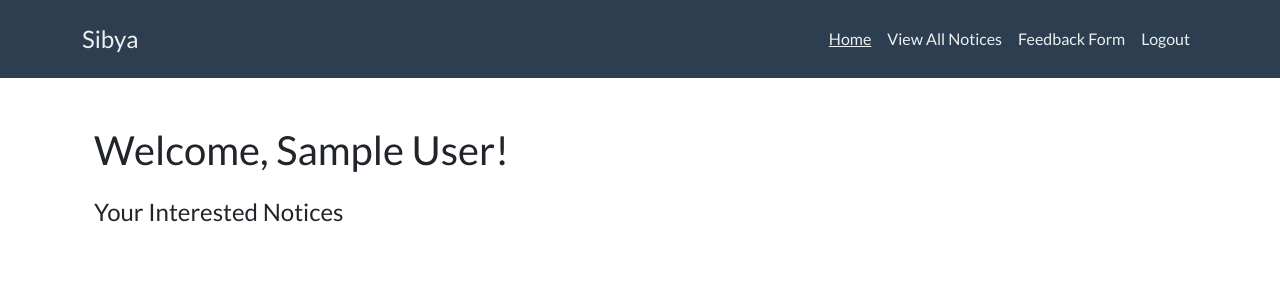
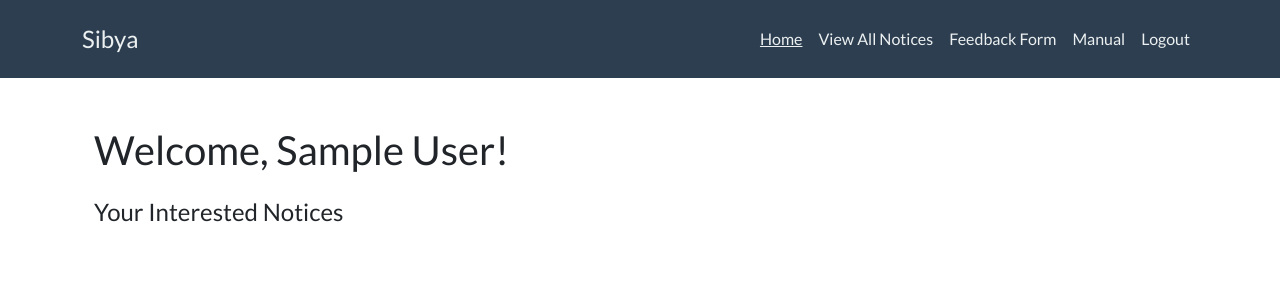
Before and after one commit to DiotheWind/Sibya, a Django app: page / in a window 1280 px wide. Shown: the top 300 px of the page. Run offline with Django 5.2, Linux system fonts and the light colour scheme; the visitor is signed in with stand-in values (Sample User, id 1); data that the repository does not hold is empty; some libraries are stand-ins or nearby versions.

Commit message:
Add link to generate manual PDF

```diff
--- a/sibya/templates/base_layout/base.html
+++ b/sibya/templates/base_layout/base.html
@@ -44,6 +44,10 @@
                            href="{% url 'feedback' %}">Feedback Form</a>
                     </li>
                     <li class="nav-item">
+                        <a class="nav-link text-light {% if 'manual' in request.path %}text-decoration-underline{% endif %} py-2"
+                           href="{% url 'manual' %}" target="_blank">Manual</a>
+                    </li>
+                    <li class="nav-item">
                         <a class="nav-link text-light {% if 'logout' in request.path %}text-decoration-underline{% endif %} py-2"
                            href="{% url 'logout' %}">Logout</a>
                     </li>
--- a/sibya/urls.py
+++ b/sibya/urls.py
@@ -12,6 +12,7 @@ urlpatterns = [
     path("add_notice/", views.add_notice, name="add_notice"),
     path("notice_dashboard/", views.notice_dashboard, name="notice_dashboard"),
     path("feedback/", views.feedback_view, name="feedback"),
+    path("manual/", views.manual, name="manual"),
     path("register/", views.register_view, name="register"),
     path("login/", views.login_view, name="login"),
     path("logout/", views.logout_view, name="logout")
--- a/sibya/views.py
+++ b/sibya/views.py
@@ -7,6 +7,8 @@ from django.db.models import Q
 from django.shortcuts import get_object_or_404
 from django.utils import timezone
 from datetime import timedelta
+from django.http import FileResponse, Http404
+import os
 
 @login_required(login_url="login")
 def index(request):
@@ -145,6 +147,12 @@ def feedback_view(request):
 
     return render(request, "feedback_form.html", {"form": form})
 
+@login_required
+def manual(request):
+    pdf_path = os.path.join(os.path.dirname(__file__), "static/manual/manual.pdf")
+
+    return FileResponse(open(pdf_path, 'rb'), content_type="application/pdf")
+
 def register_view(request):
     if request.method == "POST":
         form = RegisterForm(request.POST)
```
Also changed, not shown: 1 other file.
